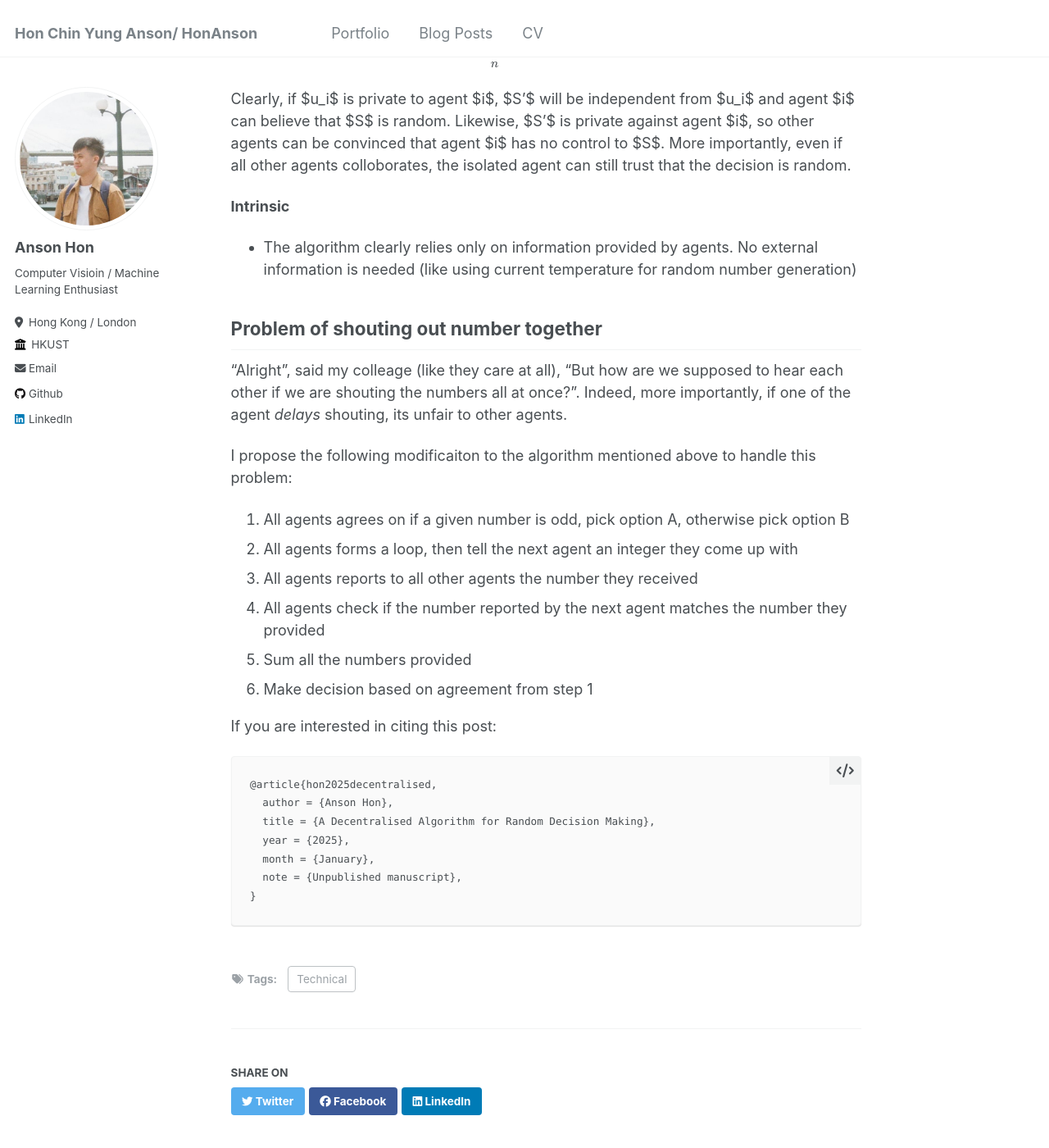
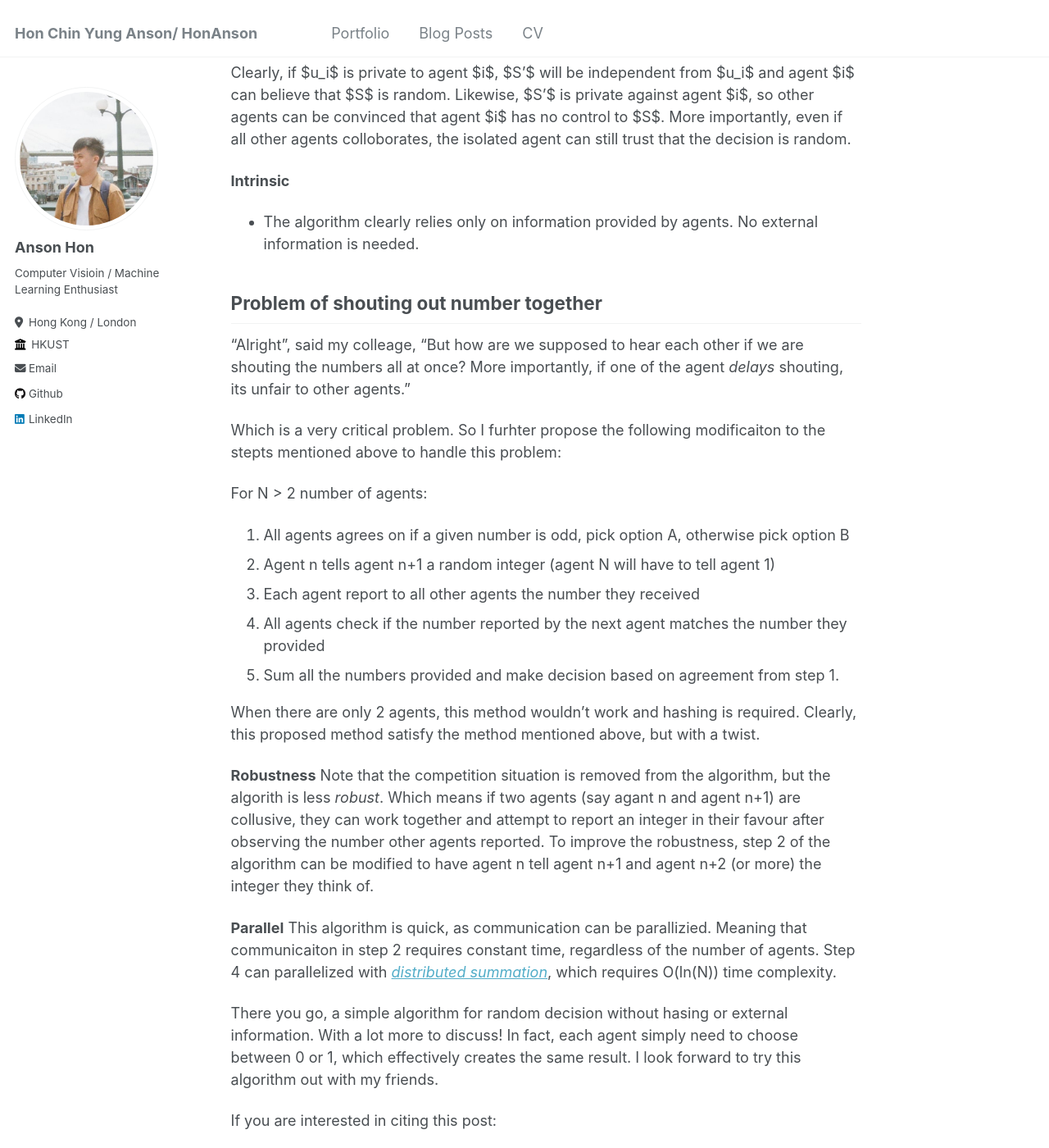
Before and after one commit to HonAnson/HonAnson.github.io, a Jekyll site: the page built from _posts/2025-01-03-blog-post-1.md, in a window 1280 px wide and 1400 px high, scrolled down 1517 px. Shown: the whole window at 82% size. Built offline with Jekyll 4.4.1, drawn with Linux system fonts in a browser that asks for light colours; some of the changed text lies outside the part shown.

Commit message:
Updated blog post

````diff
--- a/_posts/2025-01-03-blog-post-1.md
+++ b/_posts/2025-01-03-blog-post-1.md
@@ -1,33 +1,28 @@
 ---
-title: 'A decentralised algorithm for random decision making'
+title: 'A decentralised algorithm for random decision making without hashing and external information'
 date: 2025-01-03
 permalink: /posts/2025/01/decentralized_random_decision/
 tags:
   - Technical
 ---
-TLDR: I propose a simple decentralized discrete random number generating algorithm:
-1.
-UNDER CONSTRUCTION HERE
-
 
 Heading for lunch with my colleagues
 ------
-Having worked for my reserach assistant job in HKUST for almost 3 months, I now often eat lunch with my colleagues. We, however, have a decision everyday - *Should we have lunch at the business school canteen or the lowerground 7th floor (LG7) canteen?*
+Having worked for my reserach assistant job in HKUST for almost 3 months, I now often lunch with my colleagues. Everyday, we have a decision to make: *Should we have lunch at the business school canteen or the lowerground 7th floor (LG7) canteen?*
 
-Today on our way to the LG7 canteen, I told my colleague, "There is in fact a paper called *[Mental Poker](https://HonAnson.github.io/files/mental_poker.pdf)*, that allows people to play poker by just talking. Similarly, we can *randomly decide* the restaurant in a decentralized fashion".
+Today on our way to the LG7 canteen, I told my colleague, "There is in fact a paper called *[Mental Poker](https://HonAnson.github.io/files/mental_poker.pdf)*, that allows players to play poker without a physical deck of cards. Similarly, we can *randomly decide* the restaurant in a decentralized fashion".
 
-"How?" my colleague asked. "I have a naive example" I replied.
+"How?" my colleague asked. "I have an example" I replied.
 
 
 My Naive Example
 ------
-I define the system consist of N agents, and they have to choose option A or option B. Upon the need of a random binary decision, they follow the following algorithm:
-1. All agents agrees on if a given number is odd, pick option A, otherwise pick option B
-2. all agents *shout out* an integer they chose *at the same time*.
-3. Sum up all numbers each agnets provides
-4. Use the sum to decide option base on agreement from step 1
+Consider 2 agents, and they have to choose option A or option B. Upon the need of a random binary decision, they follow the following steps:
+1. They make an agreement on, if a given number is odd, pick option A, otherwise pick option B
+2. Both of them then *shout out* an random integer *at the same time*.
+3. Sum both numbers, and decide the option base on agreement from step 1
 
-I claim that the algorithm satisfy the following property:
+Clearly, the algorithm is scalable to N agents (assuming they can hear each others). I claim that the algorithm satisfy the following property for arbitary number of agents:
 
 **Equal**
 - No single agent determines or have more influence to the final decision
@@ -39,7 +34,6 @@ S = \sum_n u_n , \{ n \in N\}
 $$
 
 Where $u_n$ is the number decided by each agent. Since S is a function of all $u_n$, all agents involve in the final decision. The decision is also determined with $S mod 2$, so all agents have their influence across all options, regardless of other agent's information.
-
 
 **Trustable**
 - Each agent are *convinced* that the final decision is random
@@ -59,24 +53,31 @@ $$
 Clearly, if $u_i$ is private to agent $i$, $S'$ will be independent from $u_i$ and agent $i$ can believe that $S$ is random. Likewise, $S'$ is private against agent $i$, so other agents can be convinced that agent $i$ has no control to $S$. More importantly, even if all other agents colloborates, the isolated agent can still trust that the decision is random.
 
 **Intrinsic**
-- The algorithm clearly relies only on information provided by agents. No external information is needed (like using current temperature for random number generation)
+- The algorithm clearly relies only on information provided by agents. No external information is needed.
 
 Problem of shouting out number together
 ----------------
-"Alright", said my colleage (like they care at all), "But how are we supposed to hear each other if we are shouting the numbers all at once?". Indeed, more importantly, if one of the agent *delays* shouting, its unfair to other agents.
 
-I propose the following modificaiton to the algorithm mentioned above to handle this problem:
+"Alright", said my colleage, "But how are we supposed to hear each other if we are shouting the numbers all at once? More importantly, if one of the agent *delays* shouting, its unfair to other agents."
 
+Which is a very critical problem. So I furhter propose the following modificaiton to the stepts mentioned above to handle this problem:
+
+For N > 2 number of agents:
 1. All agents agrees on if a given number is odd, pick option A, otherwise pick option B
-2. All agents forms a loop, then tell the next agent an integer they come up with
-3. All agents reports to all other agents the number they received
+2. Agent n tells agent n+1 a random integer (agent N will have to tell agent 1)
+3. Each agent report to all other agents the number they received
 4. All agents check if the number reported by the next agent matches the number they provided
-5. Sum all the numbers provided
-6. Make decision based on agreement from step 1
+5. Sum all the numbers provided and make decision based on agreement from step 1.
 
+When there are only 2 agents, this method wouldn't work and hashing is required. Clearly, this proposed method satisfy the method mentioned above, but with a twist.
 
+**Robustness**
+Note that the competition situation is removed from the algorithm, but the algorith is less *robust*. Which means if two agents (say agant n and agent n+1) are collusive, they can work together and attempt to report an integer in their favour after observing the number other agents reported. To improve the robustness, step 2 of the algorithm can be modified to have agent n tell agent n+1 and agent n+2 (or more) the integer they think of.
 
+**Parallel**
+This algorithm is quick, as communication can be parallizied. Meaning that communicaiton in step 2 requires constant time, regardless of the number of agents. Step 4 can parallelized with *[distributed summation](https://stanford.edu/~rezab/dao/notes/L13/cme323_lec13.pdf)*, which requires O(ln(N)) time complexity.
 
+There you go, a simple algorithm for random decision without hasing or external information. With a lot more to discuss! In fact, each agent simply need to choose between 0 or 1, which effectively creates the same result. I look forward to try this algorithm out with my friends.
 
 If you are interested in citing this post:
 ```
````
